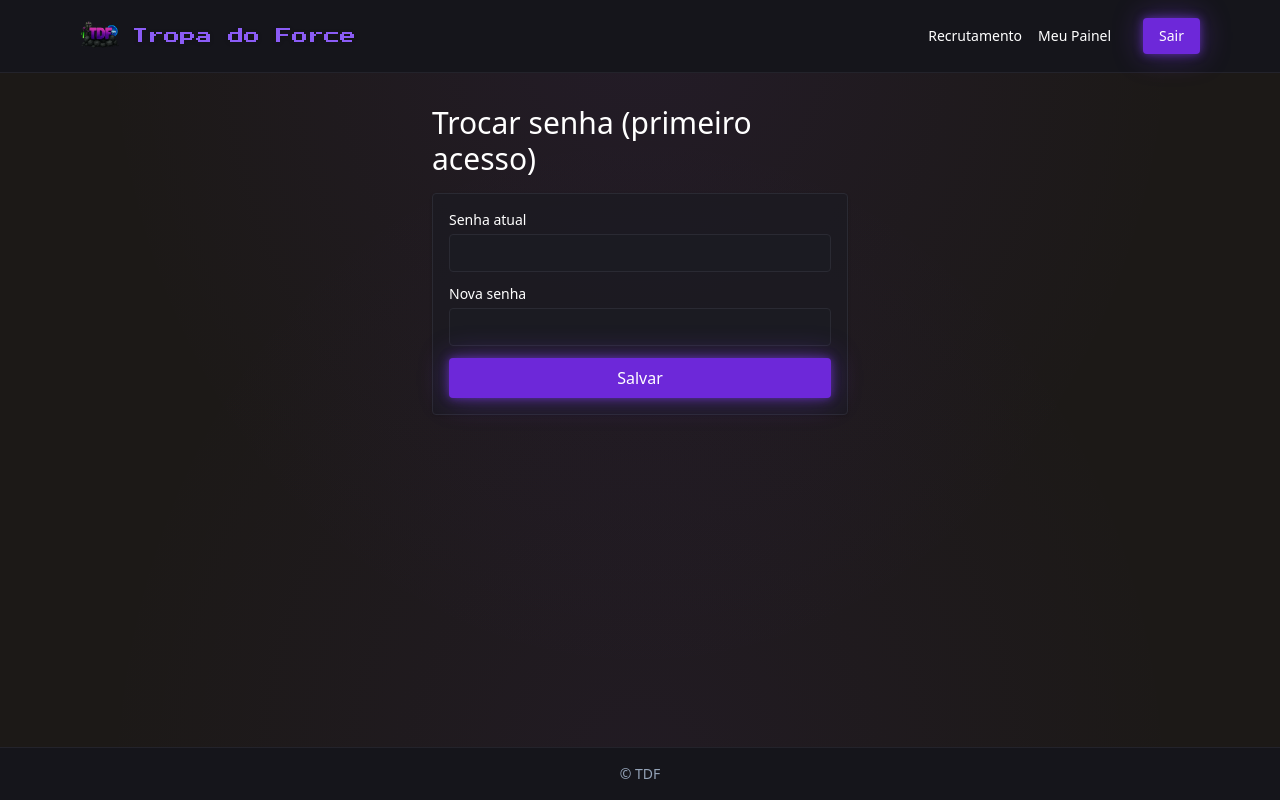
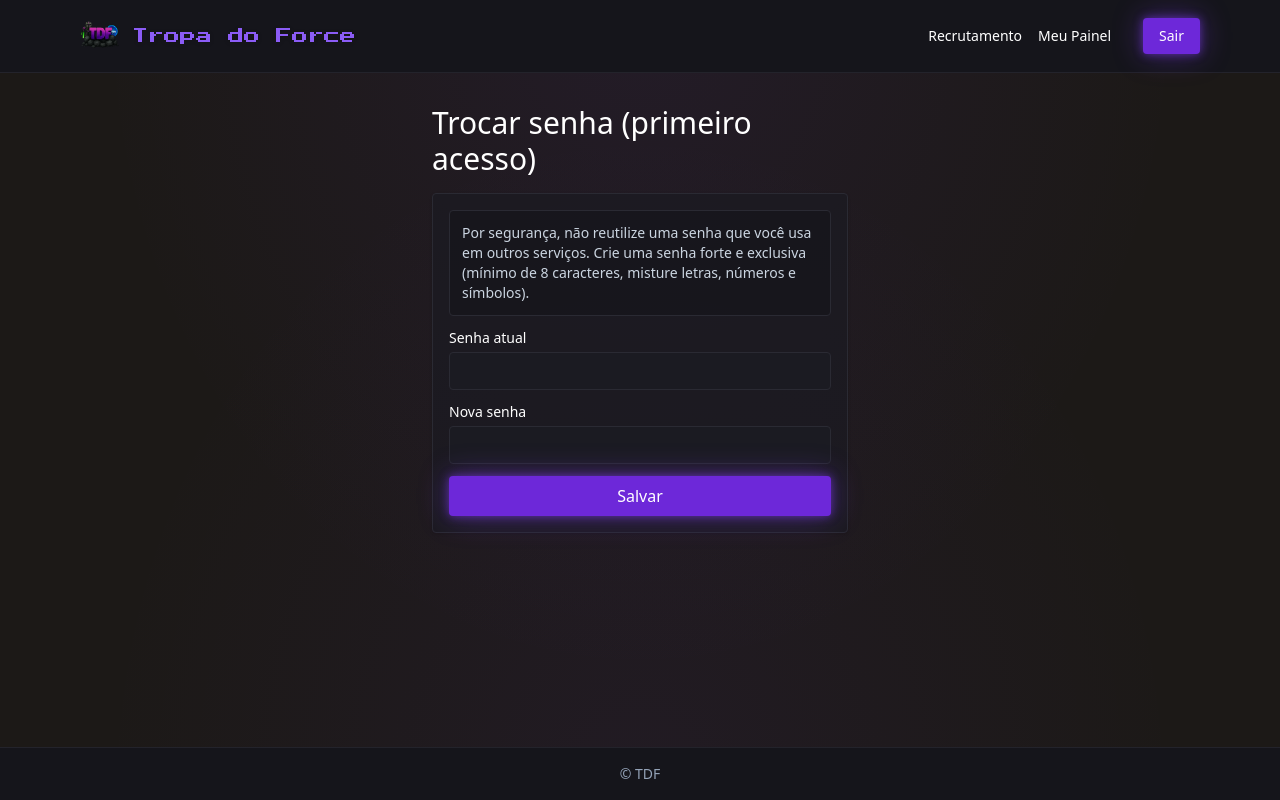
Before and after one commit to JuanCunhaa/tdf, a React (Vite) app in the folder frontend/: page /change-password in a window 1280 px wide. Built offline with nearby package versions, Linux system fonts and the light colour scheme; no server answers; sample sign-in values are in the browser's storage.

Commit message:
arurmando dc4

```diff
--- a/frontend/src/pages/ChangePassword.tsx
+++ b/frontend/src/pages/ChangePassword.tsx
@@ -21,6 +21,10 @@ export default function ChangePassword(){
       <form className="card space-y-3" onSubmit={submit}>
         {msg && <div className="text-neon-500">{msg}</div>}
         {error && <div className="text-red-400">{error}</div>}
+        <div className="p-3 rounded border border-slate-700 bg-slate-900/50 text-sm text-slate-300">
+          Por segurança, não reutilize uma senha que você usa em outros serviços.
+          Crie uma senha forte e exclusiva (mínimo de 8 caracteres, misture letras, números e símbolos).
+        </div>
         <label className="block text-sm">
           <span>Senha atual</span>
           <input type="password" className="w-full mt-1 px-3 py-2 rounded bg-stone-800 border border-stone-700" value={form.currentPassword} onChange={e=>setForm({...form, currentPassword:e.target.value})} required />
--- a/frontend/src/pages/Home.tsx
+++ b/frontend/src/pages/Home.tsx
@@ -25,10 +25,13 @@ export default function Home() {
         <section className="card">
           <h2 className="text-2xl mb-4">Liderança e Elite</h2>
           <div className="grid grid-cols-1 md:grid-cols-3 gap-4">
-            {staff.map((s:any)=> (
+            {staff.map((s:any)=> {
+              const apiBase = (API_URL || '').replace(/\/api$/,'');
+              const avatar = s.avatar_url ? `${apiBase}${s.avatar_url}` : '/images/logo.png';
+              return (
               <div key={s.id} className="p-4 rounded border border-slate-700 bg-slate-800/50 hover:shadow-glow transition">
                 <div className="flex items-center gap-3">
-                  <img src={s.avatar_url || '/images/logo.png'} className="w-14 h-14 rounded object-cover border border-slate-700" />
+                  <img src={avatar} className="w-14 h-14 rounded object-cover border border-slate-700" onError={(e:any)=>{ e.currentTarget.src='/images/logo.png'; }} />
                   <div>
                     <div className="font-semibold">{s.nickname}</div>
                     <div className="text-xs text-slate-400">{roleLabel(s.role)}</div>
@@ -36,7 +39,8 @@ export default function Home() {
                   </div>
                 </div>
               </div>
-            ))}
+              );
+            })}
             {!staff.length && <div className="text-slate-400">Configure a liderança no Admin e envie fotos.</div>}
           </div>
         </section>
```
